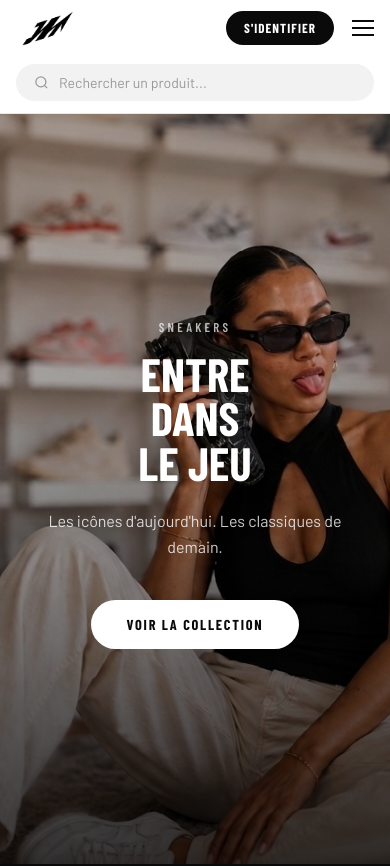
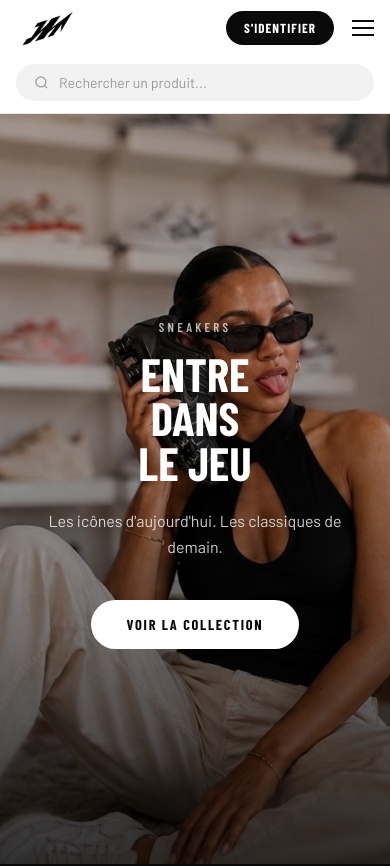
Before and after one commit to jephthenassserdietlin-design/jnprex, a Next.js app: page / in a window 390 px wide. Shown: the top 866 px of the page. Built offline with nearby package versions, Linux system fonts and the light colour scheme; a web font is replaced by a local one.

Commit message:
Hero image position adjust

```diff
--- a/app/globals.css
+++ b/app/globals.css
@@ -27,8 +27,9 @@ body {
 
 .mobile-only { display: none !important; }
 
+/* Desktop */
 .hero-img {
-  object-position: center !important;
+  object-position: 70% center !important;
 }
 
 @media (max-width: 768px) {
@@ -46,7 +47,9 @@ body {
   .footer-links { justify-content: center !important; flex-wrap: wrap !important; gap: 16px !important; }
   .section-pad { padding: 40px 16px !important; }
   .brands-row { gap: 24px !important; padding: 40px 16px !important; }
-  .hero-img {object-position: 65% center !important;}
+
+  /* Mobile */
+  .hero-img { object-position: top 40% !important; }
 }
 
 @keyframes ticker {
```
